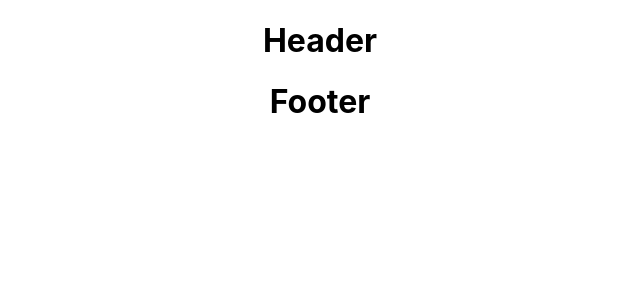
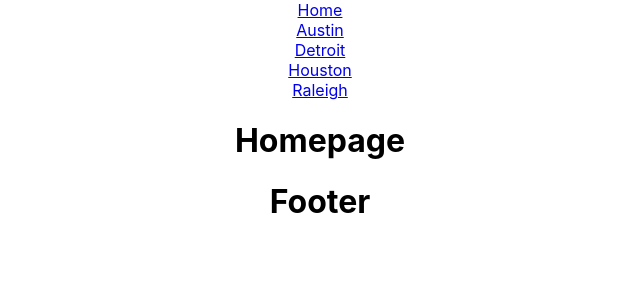
Before and after one commit to jakerwalton/Project_3_Frontend, a React (Create React App) app: page / in a window 1280 px wide. Shown: the top 300 px of the page, without its empty margins (320-960 px from the left). Built offline with nearby package versions, Linux system fonts and the light colour scheme.

Commit message:
Main page and nav now have functional routing

```diff
--- a/src/App.js
+++ b/src/App.js
@@ -6,7 +6,7 @@ import Header from './components/Header';
 import Footer from './components/Footer';
 
 // Pages
-
+import Home from "./pages/Home";
 import Austin from './pages/Austin';
 import Detroit from './pages/Detroit';
 import Houston from './pages/Houston';
@@ -17,31 +17,37 @@ import './App.css';
 
 
 function App() {
-  const URL =""; // Back-end Heroku link
+
+  const URL ="https://project-3-backend-hard.herokuapp.com/"; // Back-end Heroku link
 
   return (
     <div className="App">
       <Header />
       <Switch>
 
+      {/* Home Route */}
+        <Route exact path="/">
+          <Home URL={URL}/>
+        </Route>
+
       {/* Austin Route */}
         <Route exact path="/austin">
-          <Austin />
+          <Austin URL={URL}/>
         </Route>
 
       {/* Detroit Route */}
         <Route exact path="/detroit">
-          <Detroit />
+          <Detroit URL={URL}/>
         </Route>
 
       {/* Houston Route */}
         <Route exact path="/houston">
-          <Houston />
+          <Houston URL={URL}/>
         </Route>
 
       {/* Raleigh Route */}
         <Route exact path="/raleigh">
-          <Raleigh />
+          <Raleigh URL={URL}/>
         </Route>
 
       </Switch>
--- a/src/components/Header.js
+++ b/src/components/Header.js
@@ -1,6 +1,24 @@
+import { Link } from "react-router-dom";
+
 function Header(props) {
     return (
-        <h1>Header</h1>
+        <nav className="nav">
+            <Link to="/">
+                <div>Home</div>
+            </Link>
+            <Link to="/austin">
+                <div>Austin</div>
+            </Link>
+            <Link to="/detroit">
+                <div>Detroit</div>
+            </Link>
+            <Link to="/houston">
+                <div>Houston</div>
+            </Link>
+            <Link to="/raleigh">
+                <div>Raleigh</div>
+            </Link>
+        </nav>
     );
 };
 
--- /dev/null
+++ b/src/pages/Home.js
@@ -0,0 +1,7 @@
+function Home(props) {
+    return (
+        <h1>Homepage</h1>
+    );
+};
+
+export default Home;
```
